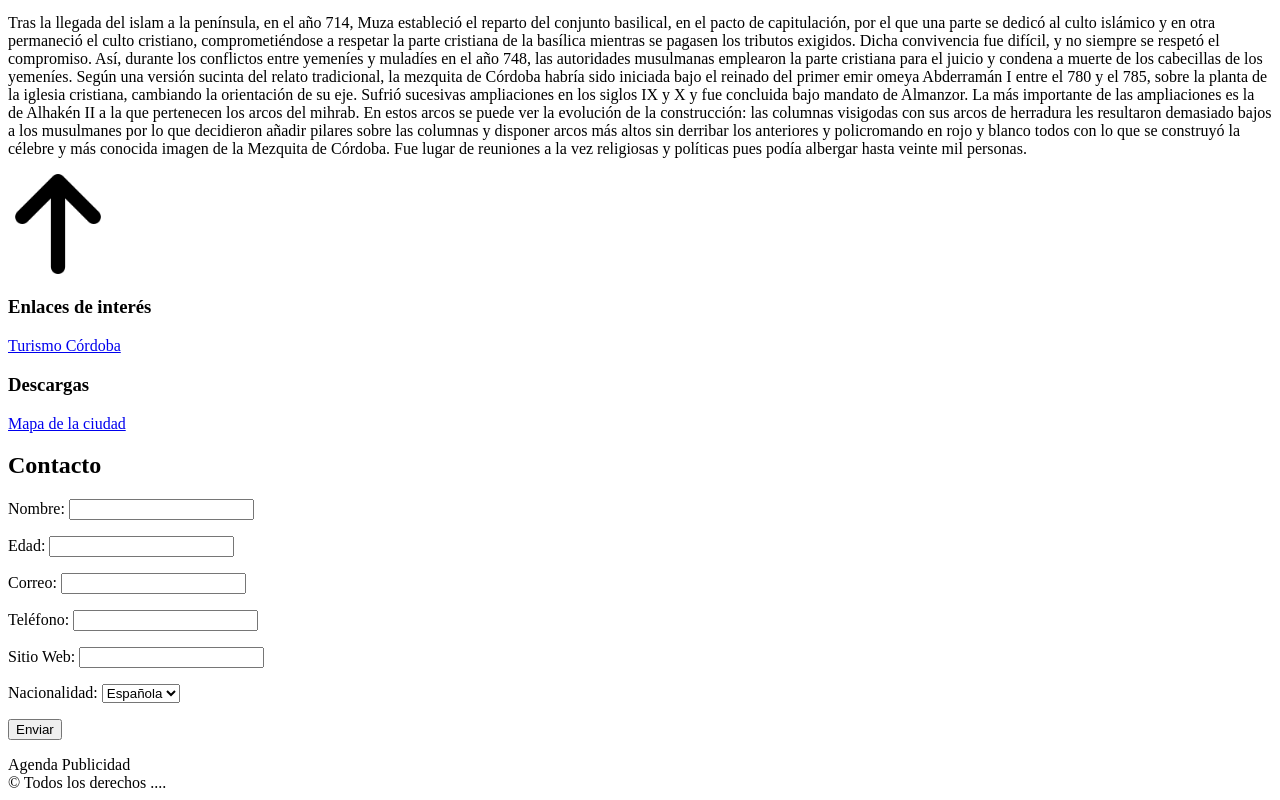
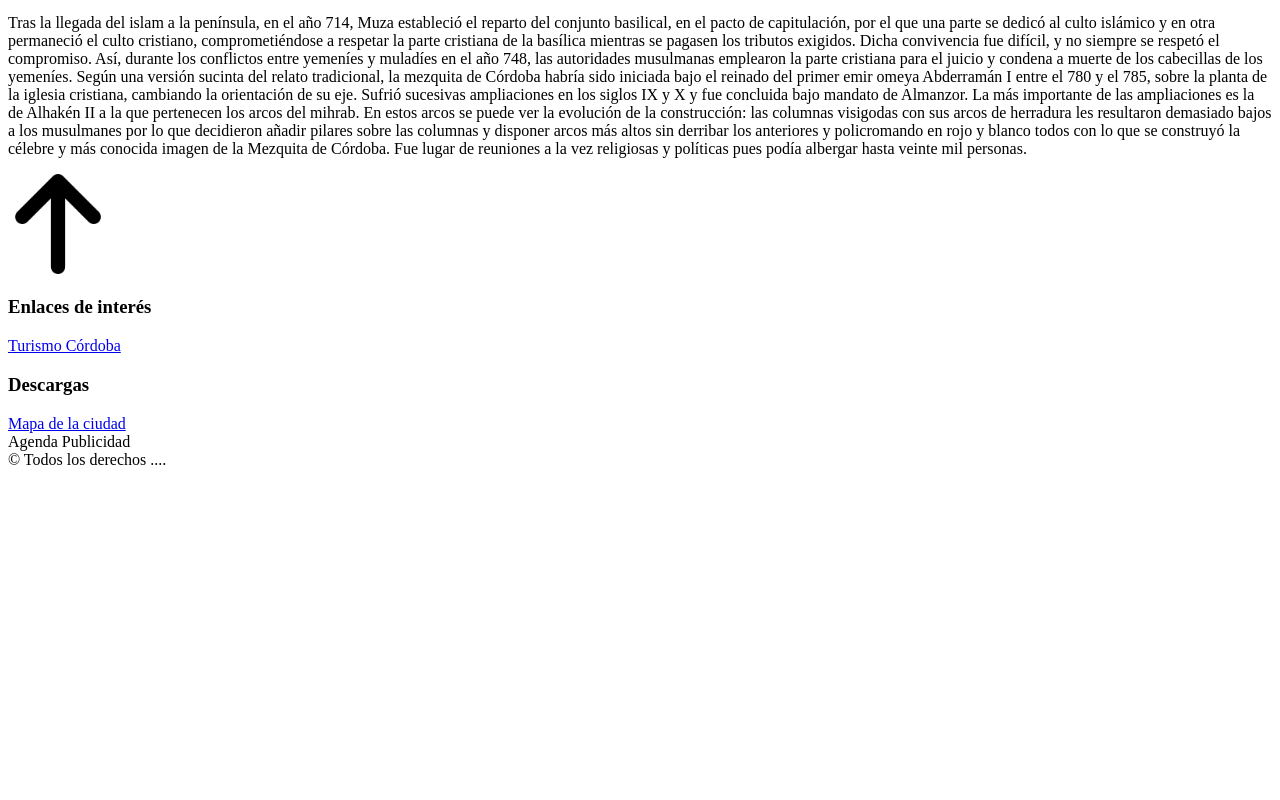
Before and after one commit to elshadow11/elshadow11.github.io, a plain HTML site: page Cordoba patrimonio/mezquita.html in a window 1280 px wide. Shown: the part 720-1520 px from the top of the page. After the commit the page ends 1197 px from the top, so only its background shows below. Drawn offline with Linux system fonts and the light colour scheme.

Commit message:
Update mezquita.html

```diff
--- a/Cordoba patrimonio/mezquita.html
+++ b/Cordoba patrimonio/mezquita.html
@@ -40,23 +40,6 @@
                         <a href="plano.pdf" download="plano">Mapa de la ciudad</a>
 
             </article>
-                <h1>Contacto</h1>
-                    <form name="formulario" method="get" action="mailto:ajosemanuel666@gmail.com">
-                        <p><label>Nombre: <input type="text" name="nombre" maxlength="15"></label></p>
-                        <p><label>Edad: <input type="number" name="edad"></label></p>
-                        <p><label>Correo: <input type="mail" name="correo"></label></p>
-                        <p><label>Teléfono: <input type="tel" name="telefono"></label></p>
-                        <p><label>Sitio Web: <input type="url" name="sitioweb"></label></p>
-                        <p><label for="listado">Nacionalidad: </label>
-                            <select name="nacionalidad" id="listado">
-                                <option value="1">Española</option>
-                                <option value="2">Inglesa</option>
-                                <option value="3">Francesa</option>
-                                <option value="4">Alemana</option>
-                            </select>
-                        </p>
-                        <p><input type="submit" value="Enviar"></p>
-                </form>
             </section>
             <aside>
             Agenda Publicidad
```
